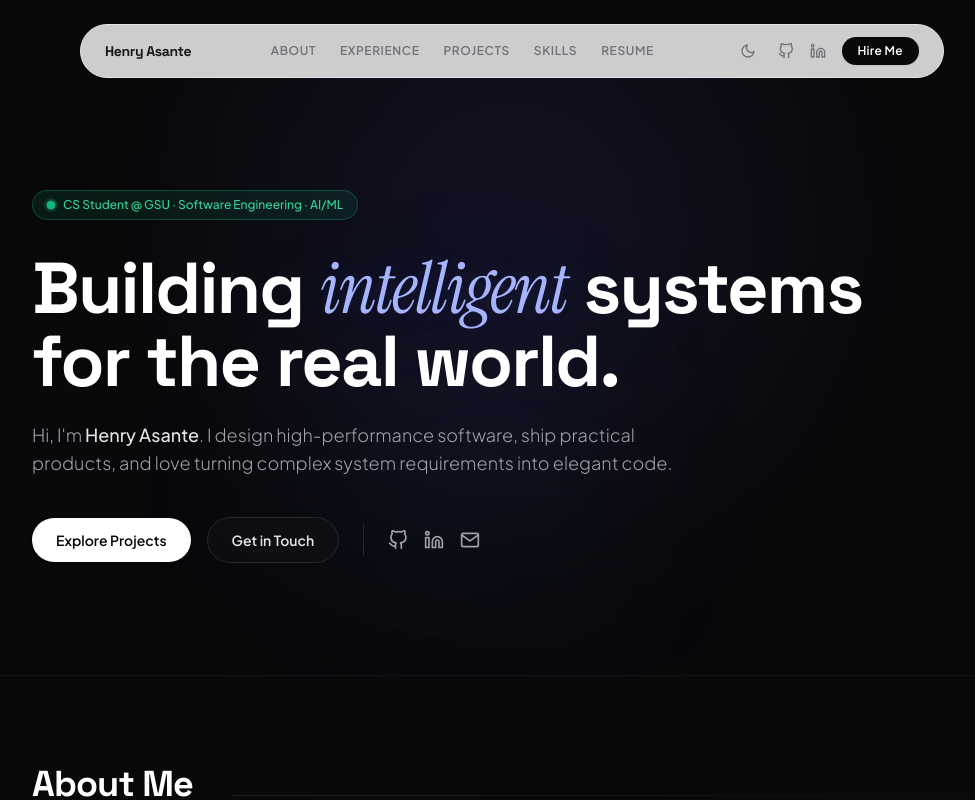
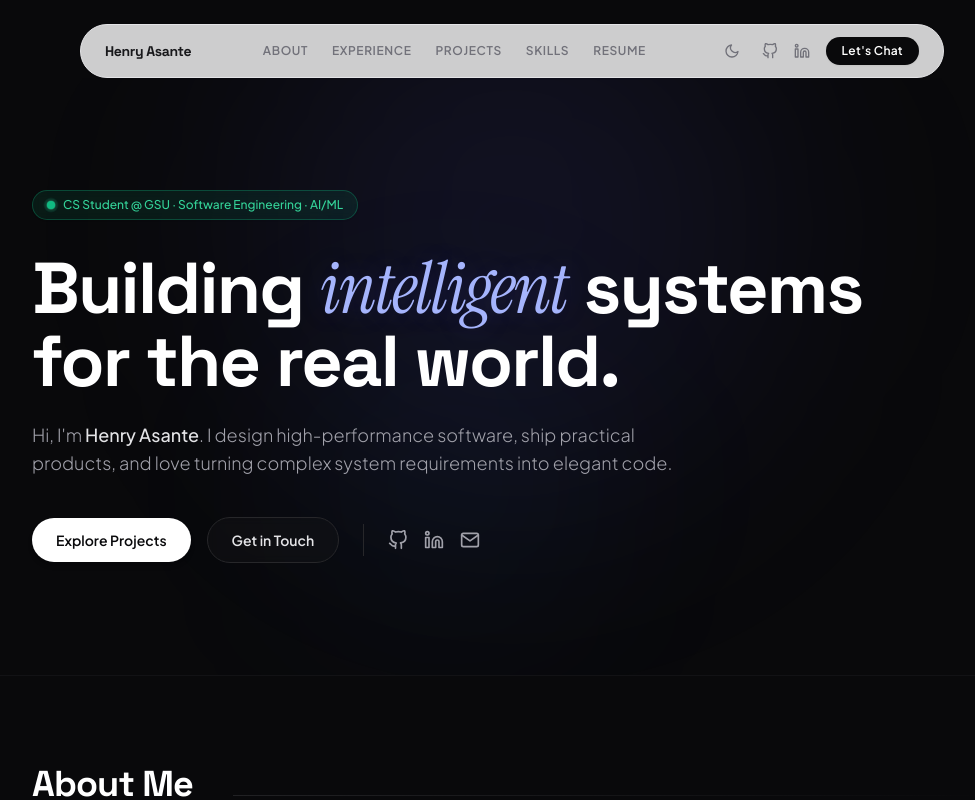
Before and after one commit to henryagyare/henry-portfolio, a React (Vite) app: page / in a window 1280 px wide. Shown: the top 800 px of the page, without its empty margins (128-1103 px from the left). Built offline with nearby package versions, Linux system fonts and the light colour scheme; no server answers.

Commit message:
copy: change nav CTA from "Hire Me" to "Let's Chat"

```diff
--- a/src/components/Nav.jsx
+++ b/src/components/Nav.jsx
@@ -73,7 +73,7 @@ export default function Nav() {
             className="bg-zinc-950 hover:bg-zinc-800 text-white dark:bg-white dark:hover:bg-zinc-200 dark:text-zinc-950 rounded-full px-4 py-1.5 text-xs font-semibold tracking-wide transition-all shadow-sm"
             href={homeLink("#contact")}
           >
-            Hire Me
+            Let's Chat
           </a>
         </div>
       </div>
```
